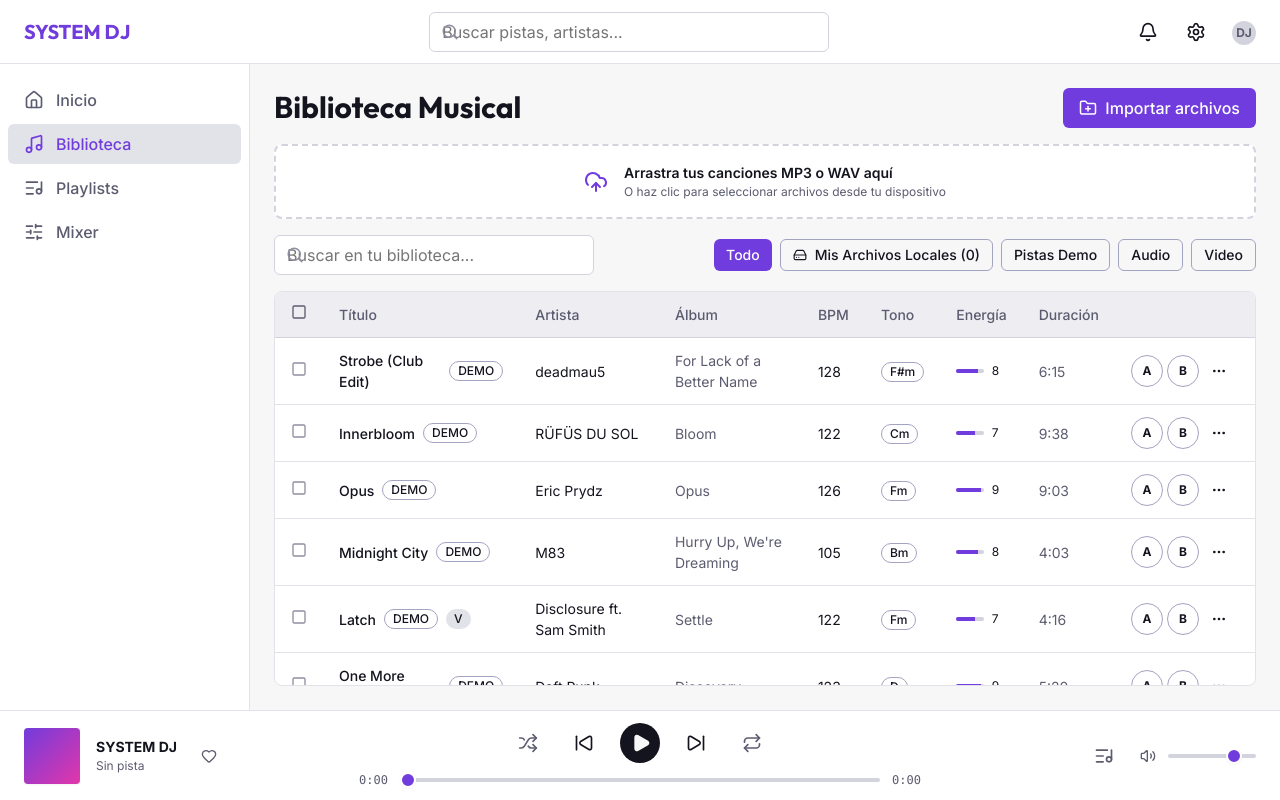
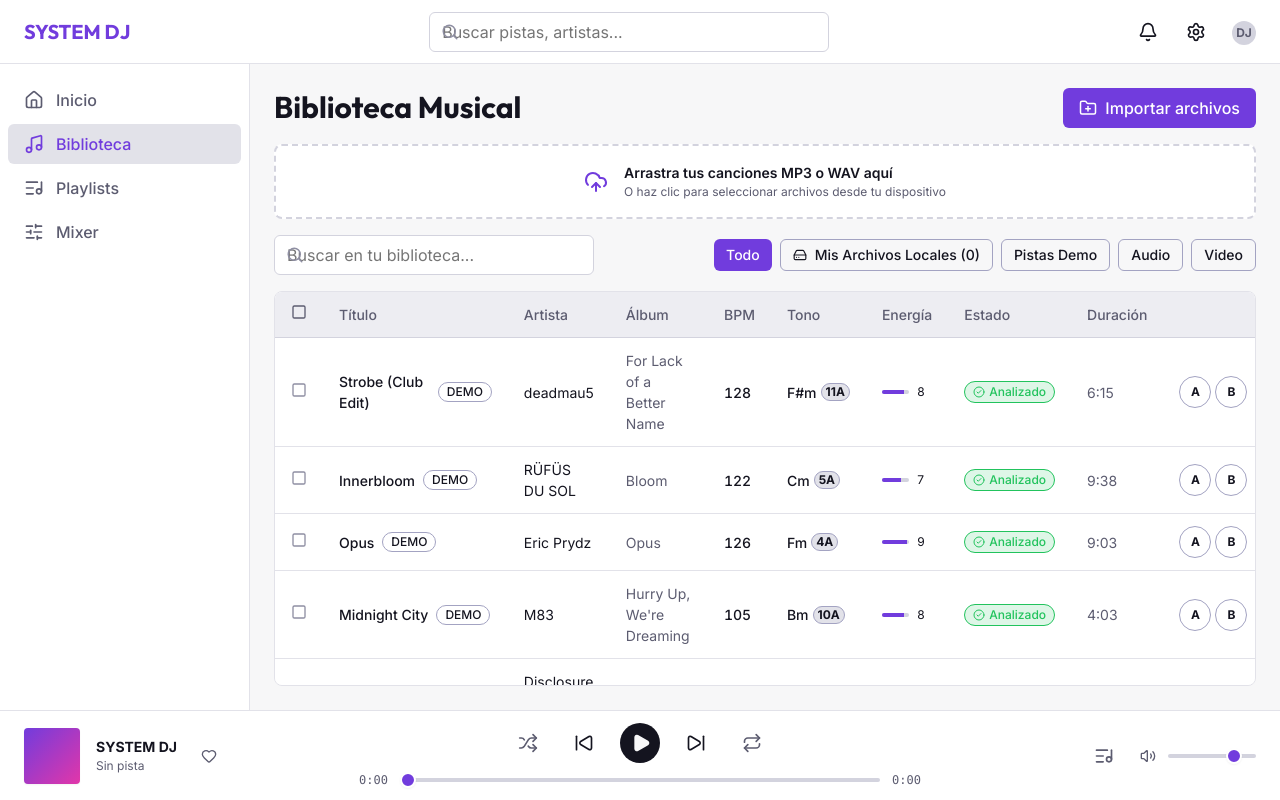
Before and after one commit to Xander-JS/dj_ai_web, a React (Vite) app: page /library in a window 1280 px wide. Built offline with nearby package versions, Linux system fonts and the light colour scheme.

Commit message:
feat(library): integrar columnas de análisis musical, estados interactivos y acciones de reanálisis

```diff
--- a/src/pages/Library.tsx
+++ b/src/pages/Library.tsx
@@ -3,7 +3,7 @@
 import {
   Search, MoreHorizontal, CheckSquare, Square,
   UploadCloud, FolderPlus, Trash2, AlertCircle, CheckCircle2,
-  Disc, X, HardDrive
+  Disc, X, HardDrive, Sparkles, RefreshCw, Loader2, Clock, AlertTriangle
 } from 'lucide-react';
 import { Input } from '../components/ui/Input';
 import { Button } from '../components/ui/Button';
@@ -15,21 +15,26 @@
 import { formatBytes, formatDate } from '../utils/formatters';
 import { audioEngine } from '../audio';
 import { useDJStore, djStore } from '../store/useDJStore';
-import type { Track } from '../types/track';
+import { analysisSyncManager } from '../services/analysis';
+import { keyToCamelot } from '../audio/analysis/camelotMapper';
+import type { Track, AnalysisStatus, MusicalKeyCamelot } from '../types/track';
 import '../components/ui/Table.css';
 import './Library.css';
 import { clsx } from 'clsx';
 
-type FilterType = 'all' | 'local' | 'demo' | 'audio' | 'video';
+export type FilterType = 'all' | 'local' | 'demo' | 'audio' | 'video';
 
-interface UnifiedRowTrack {
+export interface UnifiedRowTrack {
   id: string;
   title: string;
   artist: string;
   album: string;
   bpm?: number;
   key?: string;
+  camelot?: MusicalKeyCamelot;
   energy?: number;
+  status: AnalysisStatus;
+  analysisError?: string;
   durationFormatted: string;
   type: 'audio' | 'video';
   isLocal: boolean;
@@ -38,10 +43,85 @@
   rawLocalTrack?: Track;
 }
 
+export interface AnalysisStatusBadgeProps {
+  status: AnalysisStatus;
+  error?: string;
+  onAnalyze?: () => void;
+}
+
+export const AnalysisStatusBadge: React.FC<AnalysisStatusBadgeProps> = ({
+  status,
+  error,
+  onAnalyze,
+}) => {
+  const { t } = useTranslation();
+
+  const getStatusConfig = () => {
+    switch (status) {
+      case 'analyzing':
+        return {
+          icon: <Loader2 size={12} className="spin-anim" />,
+          label: t('library.status_analyzing'),
+          title: t('library.status_analyzing_title'),
+          className: 'status-badge-analyzing',
+          isInteractive: false,
+        };
+      case 'analyzed':
+        return {
+          icon: <CheckCircle2 size={12} />,
+          label: t('library.status_analyzed'),
+          title: t('library.status_analyzed_title'),
+          className: 'status-badge-analyzed',
+          isInteractive: Boolean(onAnalyze),
+        };
+      case 'failed':
+        return {
+          icon: <AlertCircle size={12} />,
+          label: t('library.status_failed'),
+          title: error ? `${t('library.status_failed_title')}: ${error}` : t('library.status_failed_title'),
+          className: 'status-badge-failed',
+          isInteractive: Boolean(onAnalyze),
+        };
+      case 'unsupported':
+        return {
+          icon: <AlertTriangle size={12} />,
+          label: t('library.status_unsupported'),
+          title: error || t('library.status_unsupported_title'),
+          className: 'status-badge-unsupported',
+          isInteractive: Boolean(onAnalyze),
+        };
+      case 'pending':
+      default:
+        return {
+          icon: <Clock size={12} />,
+          label: t('library.status_pending'),
+          title: t('library.status_pending_title'),
+          className: 'status-badge-pending',
+          isInteractive: Boolean(onAnalyze),
+        };
+    }
+  };
+
+  const config = getStatusConfig();
+
+  return (
+    <span
+      role="status"
+      aria-label={config.title}
+      title={config.title}
+      className={clsx('status-badge', config.className, config.isInteractive && 'interactive')}
+      onClick={config.isInteractive ? onAnalyze : undefined}
+    >
+      {config.icon}
+      <span>{config.label}</span>
+    </span>
+  );
+};
+
 export const Library: React.FC = () => {
   const { t } = useTranslation();
   const fileInputRef = useRef<HTMLInputElement>(null);
-  const { deckA, deckB, loadTrackToDeckA, loadTrackToDeckB } = useDJStore();
+  const { deckA, deckB, loadTrackToDeckA, loadTrackToDeckB, analyzeTrack } = useDJStore();
 
   const [filter, setFilter] = useState<FilterType>('all');
   const [searchQuery, setSearchQuery] = useState('');
@@ -58,7 +138,7 @@
 
   const [deleteConfirmTrack, setDeleteConfirmTrack] = useState<Track | null>(null);
 
-  // Carga inicial de pistas desde IndexedDB
+  // Carga inicial y suscripción reactiva en tiempo real al gestor de análisis
   useEffect(() => {
     let isMounted = true;
     indexedDBStorage
@@ -72,8 +152,17 @@
         console.error('[Library] Error al cargar pistas locales:', err);
       });
 
+    // Suscripción reactiva para reflejar análisis completados, fallidos o en curso sin recarga
+    const unsubscribe = analysisSyncManager.subscribe((trackId, analysis) => {
+      if (!isMounted) return;
+      setLocalTracks((prevTracks) =>
+        prevTracks.map((tr) => (tr.id === trackId ? { ...tr, analysis } : tr))
+      );
+    });
+
     return () => {
       isMounted = false;
+      unsubscribe();
     };
   }, []);
 
@@ -180,15 +269,74 @@
     }
   };
 
+  // Acción contextual: Analizar o Reanalizar pista
+  const handleAnalyzeTrack = async (track: Track, force = false) => {
+    // Evitar solicitudes duplicadas innecesarias si ya está procesándose
+    if (analysisSyncManager.isAnalyzing(track.id)) {
+      return;
+    }
+
+    try {
+      // Marcado visual optimista
+      setLocalTracks((prev) =>
+        prev.map((t) =>
+          t.id === track.id ? { ...t, analysis: { ...t.analysis, status: 'analyzing' } } : t
+        )
+      );
+
+      const result = await analyzeTrack(track, force);
+
+      if (result.status === 'failed') {
+        setFeedback({
+          type: 'warning',
+          text: t('library.analysis_failed_warning', {
+            title: track.title,
+            error: result.analysisError || t('states.error_desc'),
+          }),
+        });
+      } else if (result.status === 'analyzed') {
+        const bpmStr = result.bpm ? `${result.bpm} BPM` : '';
+        const keyStr = result.key ? `${result.key}` : '';
+        setFeedback({
+          type: 'success',
+          text: t('library.analysis_success', {
+            title: track.title,
+            bpm: bpmStr,
+            key: keyStr,
+          }),
+        });
+      }
+    } catch (err) {
+      console.error('[Library] Error al solicitar análisis:', err);
+      setFeedback({
+        type: 'error',
+        text: t('library.analysis_error', {
+          title: track.title,
+          error: err instanceof Error ? err.message : String(err),
+        }),
+      });
+    }
+  };
+
   // Eliminación de pista local
   const handleDeleteTrack = async (track: Track) => {
     try {
+      // Cancelar análisis en vuelo si estuviera analizándose para evitar escrituras huérfanas
+      analysisSyncManager.cancelAnalysis(track.id);
+
       await indexedDBStorage.deleteTrack(track.id);
       setDeleteConfirmTrack(null);
+
+      // Remover de inmediato del estado local
+      setLocalTracks((prev) => prev.filter((t) => t.id !== track.id));
+
       await refreshLocalTracks();
       setFeedback({
         type: 'success',
-        text: `Pista "${track.title}" eliminada de la biblioteca local.`,
+        text: t('library.delete_success', {
+          title: track.title,
+          defaultValue: `Pista "${track.title}" eliminada de la biblioteca local.`,
+        }),
       });
     } catch (err) {
       console.error('[Library] Error al eliminar pista:', err);
@@ -220,6 +368,7 @@
             status: 'analyzed',
             bpm: unifiedTrack.bpm,
             key: unifiedTrack.key,
+            camelot: unifiedTrack.camelot,
             energy: unifiedTrack.energy,
           },
           dateAdded: Date.now(),
@@ -254,21 +403,29 @@
   // Construcción unificada de filas (Demo + Local)
   const unifiedTracks: UnifiedRowTrack[] = [
     // Pistas locales importadas
-    ...localTracks.map((lt): UnifiedRowTrack => ({
+    ...localTracks.map((lt): UnifiedRowTrack => {
+      const isAnalyzed = lt.analysis?.status === 'analyzed';
+      return {
         id: lt.id,
         title: lt.title,
         artist: lt.artist || t('dj.unknown_artist'),
         album: lt.fileMeta?.fileName || '-',
-      bpm: lt.analysis.bpm,
-      key: lt.analysis.key,
-      energy: lt.analysis.energy,
+        bpm: isAnalyzed ? lt.analysis.bpm : undefined,
+        key: isAnalyzed ? lt.analysis.key : undefined,
+        camelot: isAnalyzed
+          ? lt.analysis.camelot || (lt.analysis.key ? keyToCamelot(lt.analysis.key) || undefined : undefined)
+          : undefined,
+        energy: isAnalyzed ? lt.analysis.energy : undefined,
+        status: lt.analysis?.status || 'pending',
+        analysisError: lt.analysis?.analysisError,
         durationFormatted: lt.durationFormatted,
         type: lt.type,
         isLocal: true,
         fileSizeFormatted: lt.fileMeta?.fileSize ? formatBytes(lt.fileMeta.fileSize) : undefined,
         dateAddedFormatted: lt.dateAdded ? formatDate(lt.dateAdded) : undefined,
         rawLocalTrack: lt,
-    })),
+      };
+    }),
     // Pistas mock de demostración
     ...MOCK_LIBRARY.map((mt): UnifiedRowTrack => ({
       id: `demo_${mt.id}`,
@@ -277,7 +434,9 @@
       album: mt.album,
       bpm: mt.bpm,
       key: mt.key,
+      camelot: keyToCamelot(mt.key) || undefined,
       energy: mt.energy,
+      status: 'analyzed',
       durationFormatted: mt.duration,
       type: mt.type,
       isLocal: false,
@@ -443,6 +602,7 @@
               <th>{t('library.col_bpm')}</th>
               <th>{t('library.col_key')}</th>
               <th>{t('library.col_energy')}</th>
+              <th className="col-status">{t('library.col_status')}</th>
               <th>{t('library.col_duration')}</th>
               <th className="col-actions"></th>
             </tr>
@@ -493,33 +653,47 @@
                     )}
                   </td>
                   <td>
-                    {track.bpm !== undefined ? (
-                      track.bpm
+                    {track.status === 'analyzed' && track.bpm !== undefined && track.bpm > 0 ? (
+                      <span className="track-bpm-value">{track.bpm % 1 === 0 ? track.bpm : track.bpm.toFixed(1)}</span>
                     ) : (
-                      <span className="text-muted">--</span>
+                      <span className="text-muted">—</span>
                     )}
                   </td>
                   <td>
-                    {track.key ? (
-                      <Badge variant="outline">{track.key}</Badge>
+                    {track.status === 'analyzed' && track.key ? (
+                      <div className="track-key-group">
+                        <span className="track-key-name">{track.key}</span>
+                        {track.camelot && (
+                          <Badge variant="outline" className="track-camelot-badge">
+                            {track.camelot}
+                          </Badge>
+                        )}
+                      </div>
                     ) : (
-                      <span className="text-muted">--</span>
+                      <span className="text-muted">—</span>
                     )}
                   </td>
                   <td>
-                    {track.energy !== undefined ? (
-                      <div className="energy-bar-container">
+                    {track.status === 'analyzed' && typeof track.energy === 'number' ? (
+                      <div className="energy-bar-container" title={t('library.energy_label', { val: track.energy })}>
                         <div className="energy-bar">
                           <div
                             className="energy-bar-fill"
-                            style={{ width: `${track.energy * 10}%` }}
+                            style={{ width: `${Math.min(10, Math.max(0, track.energy)) * 10}%` }}
                           ></div>
                         </div>
                         <span className="energy-bar-value">{track.energy}</span>
                       </div>
                     ) : (
-                      <span className="text-muted">--</span>
+                      <span className="text-muted">—</span>
                     )}
+                  </td>
+                  <td className="col-status">
+                    <AnalysisStatusBadge
+                      status={track.status}
+                      error={track.analysisError}
+                      onAnalyze={track.isLocal && track.rawLocalTrack ? () => handleAnalyzeTrack(track.rawLocalTrack!, track.status === 'analyzed') : undefined}
+                    />
                   </td>
                   <td className="track-duration">{track.durationFormatted}</td>
                   <td className="col-actions">
@@ -541,6 +715,36 @@
                         onClick={() => handleLoadToDeck(track, 'B')}
                       />
                       {track.isLocal && track.rawLocalTrack && (
+                        track.status === 'analyzing' ? (
+                          <IconButton
+                            icon={<Loader2 size={15} className="spin-anim" />}
+                            size="sm"
+                            variant="ghost"
+                            disabled
+                            title={t('library.status_analyzing')}
+                            aria-label={t('library.status_analyzing')}
+                          />
+                        ) : track.status === 'analyzed' ? (
+                          <IconButton
+                            icon={<RefreshCw size={15} />}
+                            size="sm"
+                            variant="ghost"
+                            title={t('library.action_reanalyze')}
+                            aria-label={t('library.action_reanalyze')}
+                            onClick={() => handleAnalyzeTrack(track.rawLocalTrack!, true)}
+                          />
+                        ) : (
+                          <IconButton
+                            icon={<Sparkles size={15} />}
+                            size="sm"
+                            variant="ghost"
+                            title={t('library.action_analyze')}
+                            aria-label={t('library.action_analyze')}
+                            onClick={() => handleAnalyzeTrack(track.rawLocalTrack!, false)}
+                          />
+                        )
+                      )}
+                      {track.isLocal && track.rawLocalTrack && (
                         <IconButton
                           icon={<Trash2 size={16} />}
                           size="sm"
@@ -561,7 +765,7 @@
 
             {filteredTracks.length === 0 && (
               <tr>
-                <td colSpan={9} style={{ textAlign: 'center', padding: 'var(--space-8)' }}>
+                <td colSpan={10} style={{ textAlign: 'center', padding: 'var(--space-8)' }}>
                   <div style={{ display: 'flex', flexDirection: 'column', alignItems: 'center', gap: 'var(--space-2)' }}>
                     <AlertCircle size={28} className="text-muted" />
                     <span style={{ fontWeight: 'var(--font-weight-medium)', color: 'var(--text-primary)' }}>
```
Lines whose indentation alone changed are shown as unchanged.
